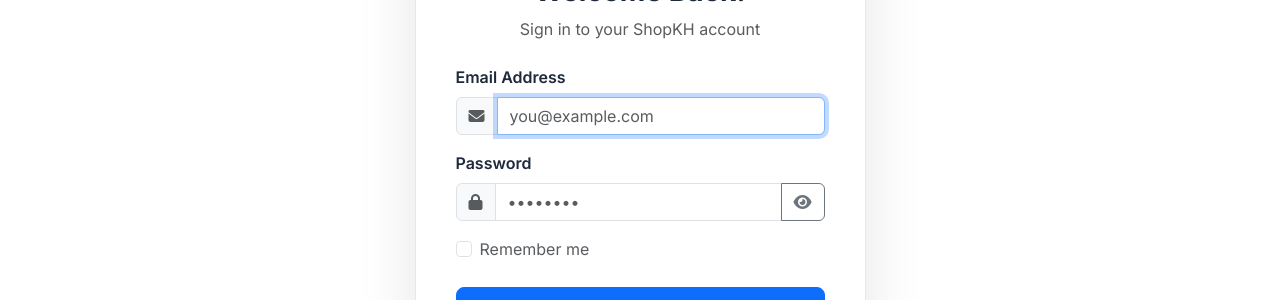
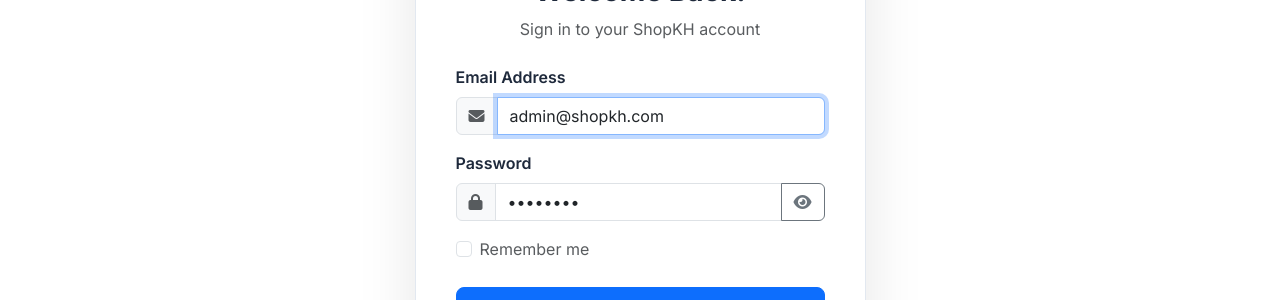
Before and after one commit to tonlecode/python-flask-shop, a Flask app: page /login in a window 1280 px wide. Shown: the part 316-616 px from the top of the page. Run offline with Flask 3, Linux system fonts and the light colour scheme.

Commit message:
Pre-fill admin credentials on login page

```diff
--- a/templates/login.html
+++ b/templates/login.html
@@ -19,14 +19,14 @@
                         <label class="form-label fw-semibold">Email Address</label>
                         <div class="input-group">
                             <span class="input-group-text"><i class="fas fa-envelope text-muted"></i></span>
-                            <input type="email" class="form-control" name="email" placeholder="you@example.com" required autofocus>
+                            <input type="email" class="form-control" name="email" placeholder="you@example.com" value="admin@shopkh.com" required autofocus>
                         </div>
                     </div>
                     <div class="mb-3">
                         <label class="form-label fw-semibold">Password</label>
                         <div class="input-group">
                             <span class="input-group-text"><i class="fas fa-lock text-muted"></i></span>
-                            <input type="password" class="form-control" name="password" id="passwordInput" placeholder="••••••••" required>
+                            <input type="password" class="form-control" name="password" id="passwordInput" placeholder="••••••••" value="admin123" required>
                             <button class="btn btn-outline-secondary" type="button" onclick="togglePassword('passwordInput', this)">
                                 <i class="fas fa-eye"></i>
                             </button>
```
